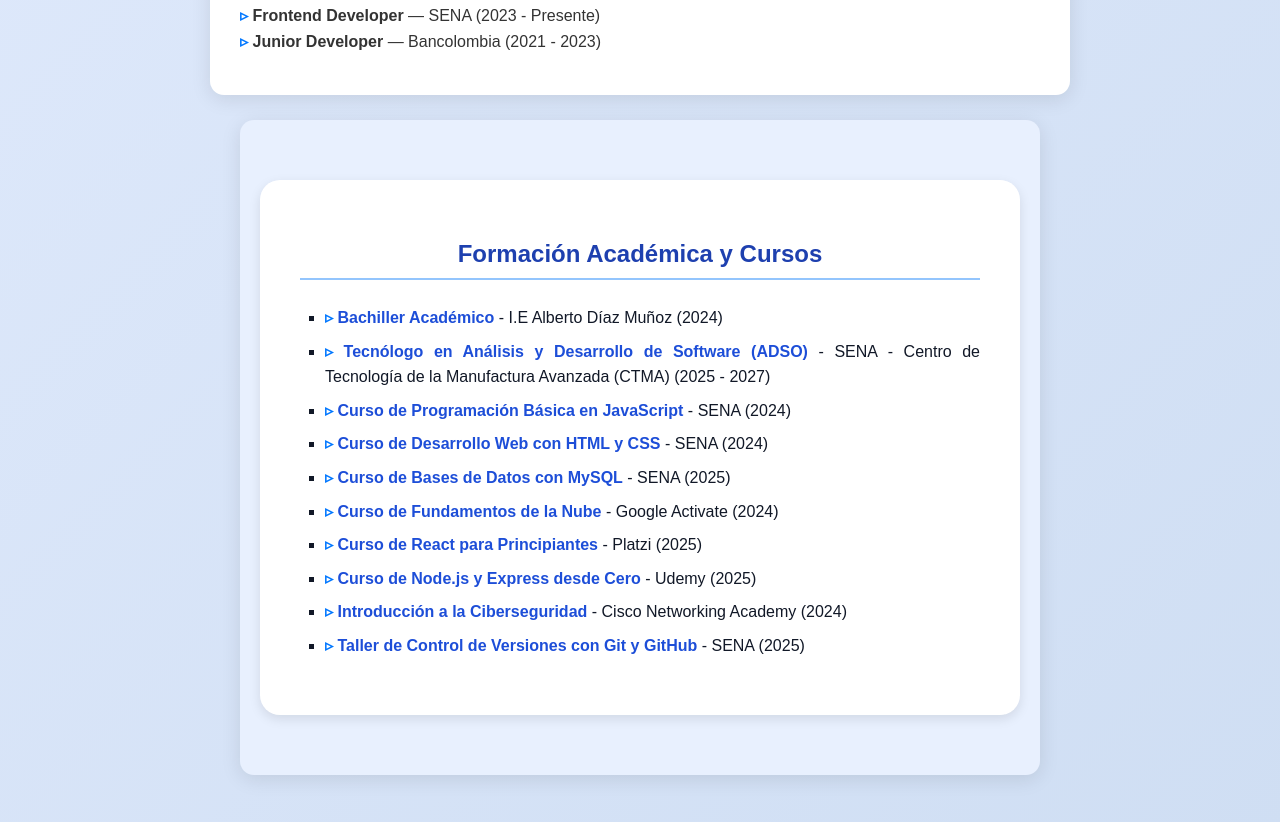
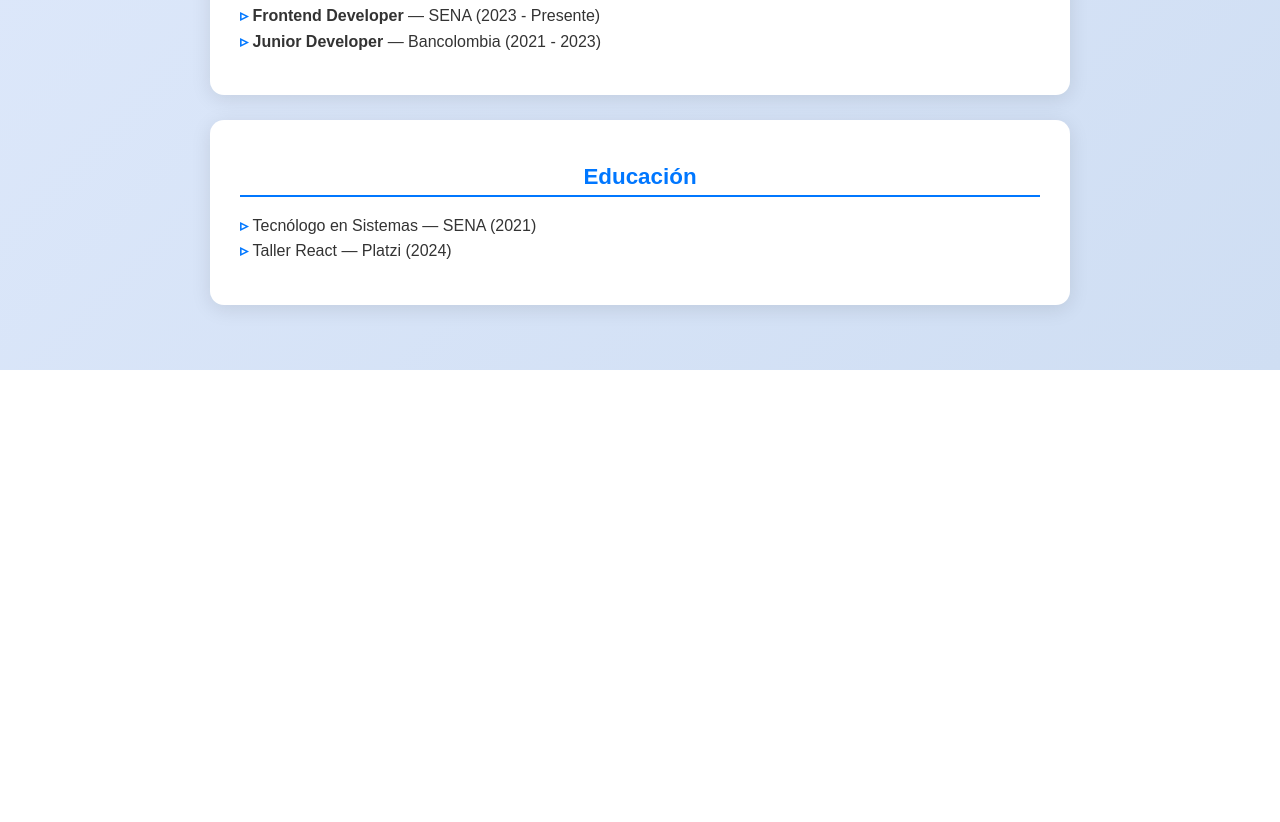
Before and after one commit to AndresBetancurCastaneda/mi-cv-react, a React (Vite) app: page / in a window 1280 px wide. Shown: the part 540-1362 px from the top of the page. After the commit the page ends 910 px from the top, so only its background shows below. Built offline with nearby package versions, Linux system fonts and the light colour scheme.

Commit message:
feat: componente Educación con props y desestructuración

```diff
--- a/src/components/Educacion.jsx
+++ b/src/components/Educacion.jsx
@@ -1,73 +1,14 @@
-import React from "react";
-
-function Educacion() {
-  const educacion = [
-    {
-      institucion: "I.E Alberto Díaz Muñoz",
-      curso: "Bachiller Académico",
-      año: 2024,
-    },
-    {
-      institucion: "SENA - Centro de Tecnología de la Manufactura Avanzada (CTMA)",
-      curso: "Tecnólogo en Análisis y Desarrollo de Software (ADSO)",
-      año: "2025 - 2027",
-    },
-    {
-      institucion: "SENA",
-      curso: "Curso de Programación Básica en JavaScript",
-      año: 2024,
-    },
-    {
-      institucion: "SENA",
-      curso: "Curso de Desarrollo Web con HTML y CSS",
-      año: 2024,
-    },
-    {
-      institucion: "SENA",
-      curso: "Curso de Bases de Datos con MySQL",
-      año: 2025,
-    },
-    {
-      institucion: "Google Activate",
-      curso: "Curso de Fundamentos de la Nube",
-      año: 2024,
-    },
-    {
-      institucion: "Platzi",
-      curso: "Curso de React para Principiantes",
-      año: 2025,
-    },
-    {
-      institucion: "Udemy",
-      curso: "Curso de Node.js y Express desde Cero",
-      año: 2025,
-    },
-    {
-      institucion: "Cisco Networking Academy",
-      curso: "Introducción a la Ciberseguridad",
-      año: 2024,
-    },
-    {
-      institucion: "SENA",
-      curso: "Taller de Control de Versiones con Git y GitHub",
-      año: 2025,
-    },
-  ];
-
+export default function Educacion({ estudios }) {
   return (
-    <section className="educacion-section">
-      <div className="educacion-card">
-        <h2 className="educacion-titulo">Formación Académica y Cursos</h2>
-        <ul className="educacion-lista">
-          {educacion.map((edu, index) => (
-            <li key={index}>
-              <strong>{edu.curso}</strong> - {edu.institucion} ({edu.año})
-            </li>
-          ))}
-        </ul>
-      </div>
+    <section>
+      <h2>Educación</h2>
+      <ul>
+        {estudios.map((item, i) => (
+          <li key={i}>
+            {item.titulo} — {item.centro} ({item.año})
+          </li>
+        ))}
+      </ul>
     </section>
   );
 }
-
-export default Educacion;
```
